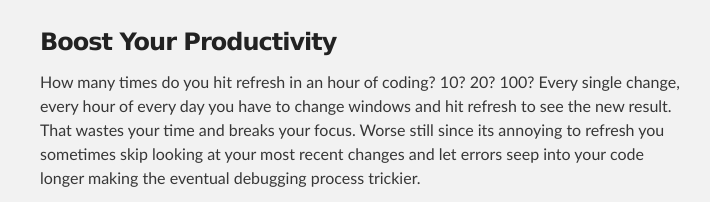
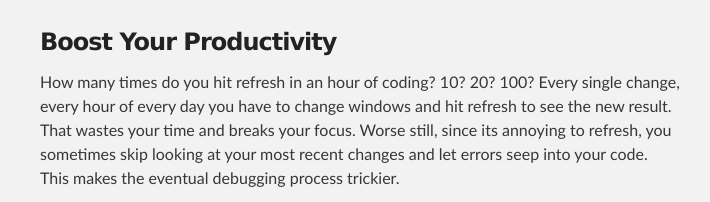
Before and after one commit to lemiant/F5NoMore, a plain HTML site: page index.html in a window 1280 px wide. Shown: the part 236-438 px from the top of the page, 280-990 px from the left. Drawn offline with Linux system fonts and the light colour scheme.

Commit message:
Update index.html

```diff
--- a/index.html
+++ b/index.html
@@ -29,7 +29,7 @@
         <h3>
 <a name="boost-your-productivity" class="anchor" href="#boost-your-productivity"><span class="octicon octicon-link"></span></a>Boost Your Productivity</h3>
 
-<p>How many times do you hit refresh in an hour of coding? 10? 20? 100? Every single change, every hour of every day you have to change windows and hit refresh to see the new result. That wastes your time and breaks your focus. Worse still since its annoying to refresh you sometimes skip looking at your most recent changes and let errors seep into your code longer making the eventual debugging process trickier.</p>
+<p>How many times do you hit refresh in an hour of coding? 10? 20? 100? Every single change, every hour of every day you have to change windows and hit refresh to see the new result. That wastes your time and breaks your focus. Worse still, since its annoying to refresh, you sometimes skip looking at your most recent changes and let errors seep into your code. This makes the eventual debugging process trickier.</p>
 
 <p>F5NoMore reloads the page whenever you save a change to your source files. With F5NoMore you can leave your project open in a second window  and immediately see the changes you made to the code reflected in the end product at every step in development. All without ever having hit a single key or context switch back and forth between windows.</p>
 
```
